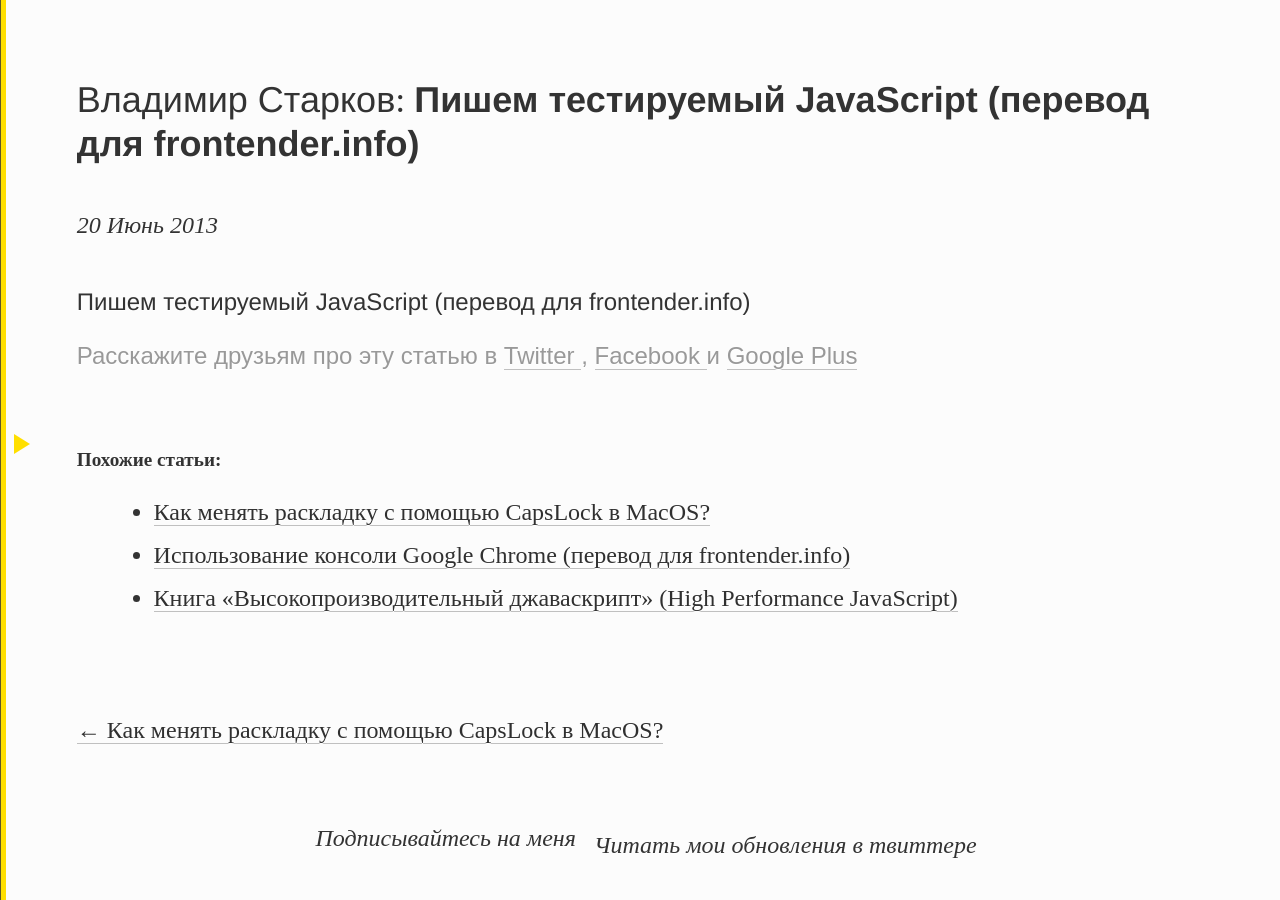
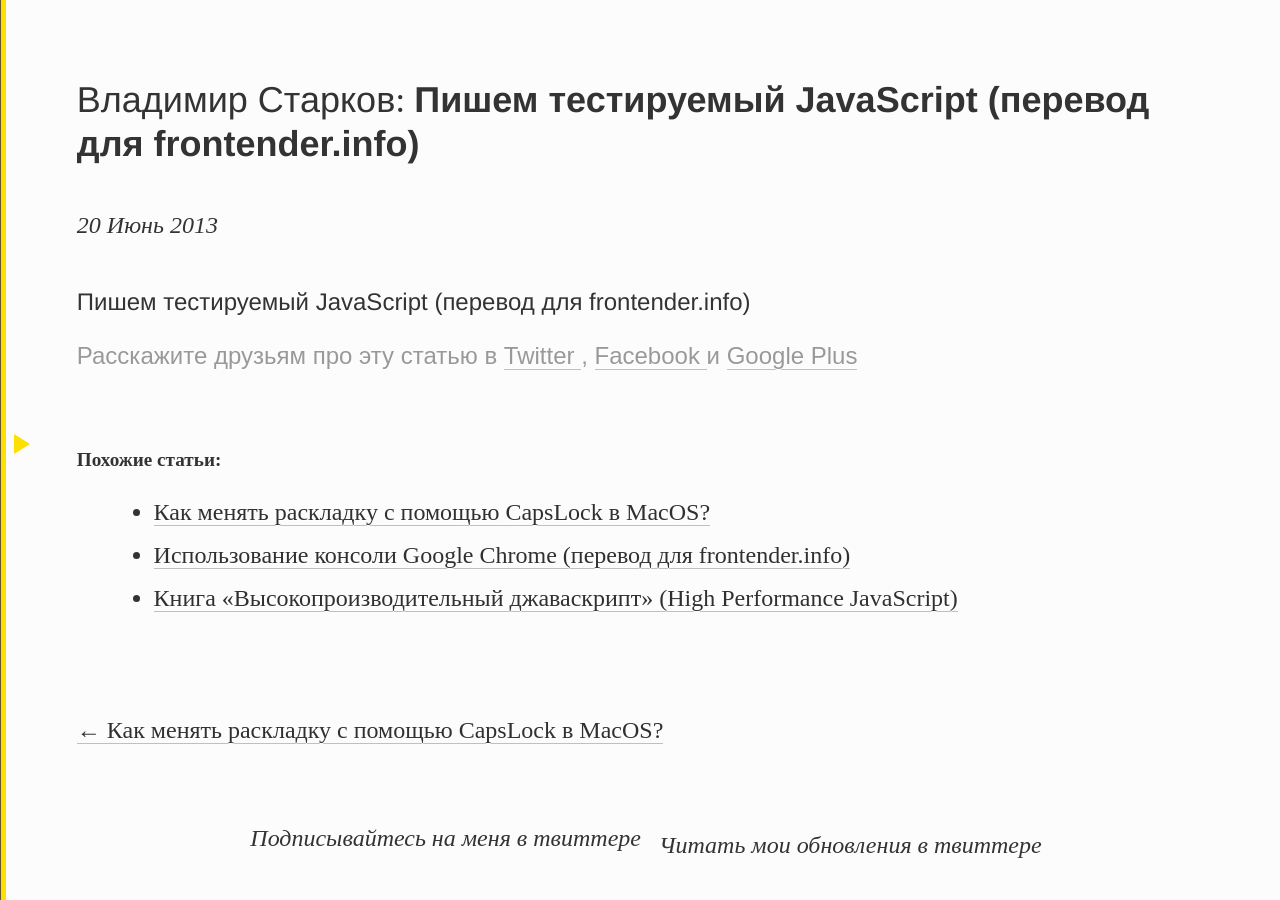
Before and after one commit to iamstarkov/vstarkov.ru, a Jekyll site: the page built from _posts/2013-06-20-writing-testable-javascript.md, in a window 1280 px wide. Built offline with Jekyll 4.4.1, drawn with Linux system fonts in a browser that asks for light colours; comment, search, counter and statistics services are not loaded.

Commit message:
updated includes

```diff
--- a/_includes/follow.html
+++ b/_includes/follow.html
@@ -1,5 +1,5 @@
 <div class="follow">
-	Подписывайтесь на меня
+	Подписывайтесь на меня в твиттере
 	<div class="follow__btn-wrap">
 		<a href="https://twitter.com/matmuchrapna" class="twitter-follow-button" data-show-count="true" data-lang="ru" data-size="large" data-dnt="true">Читать мои обновления в твиттере</a>
 		<script>!function(d,s,id){var js,fjs=d.getElementsByTagName(s)[0],p=/^http:/.test(d.location)?'http':'https';if(!d.getElementById(id)){js=d.createElement(s);js.id=id;js.src=p+'://platform.twitter.com/widgets.js';fjs.parentNode.insertBefore(js,fjs);}}(document, 'script', 'twitter-wjs');</script>
--- a/_includes/related.html
+++ b/_includes/related.html
@@ -6,9 +6,11 @@
 	<ul class="related-nav__list">
 	{% for post in site.related_posts limit:3%}
     	<li>
-    		<a href="{{post.url}}" class="styled-link">
-				{{post.title}}
-    		</a>
+			{% if post.externalLink == null %}
+				<a class="styled-link" href="{{ post.url }}">{{ post.title }}</a>
+			{% else %}
+				<a class="styled-link" href="{{ post.externalLink }}">{{ post.title }}</a>
+			{% endif %}
     	</li>
 	{% endfor %}
 	</ul>
```
Also changed, not shown: _includes/menu.html (added, +17 -0 lines).
